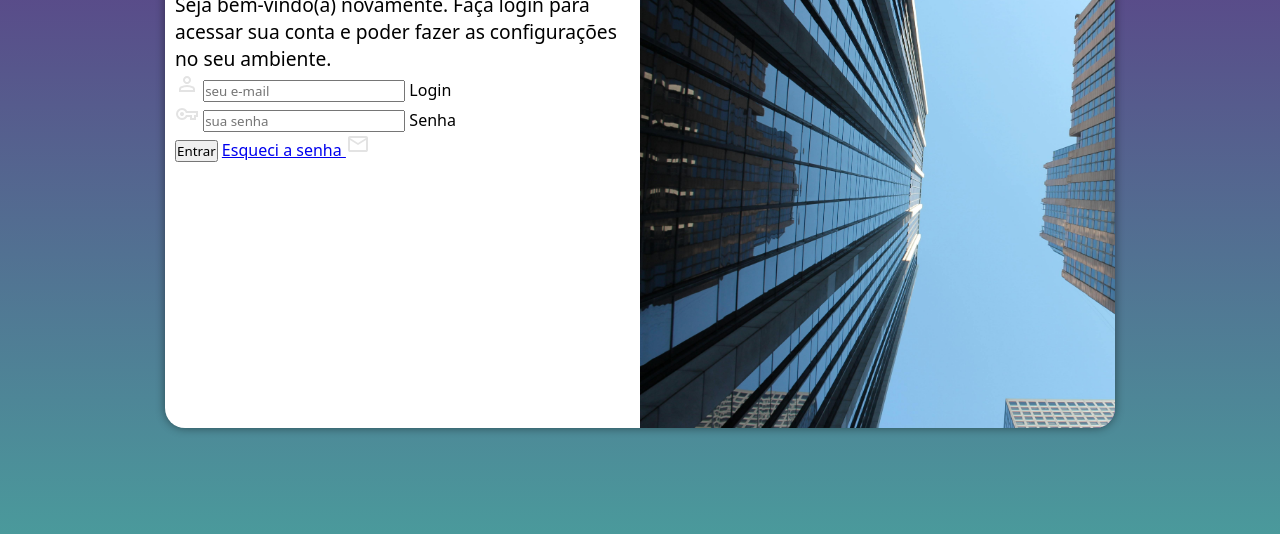
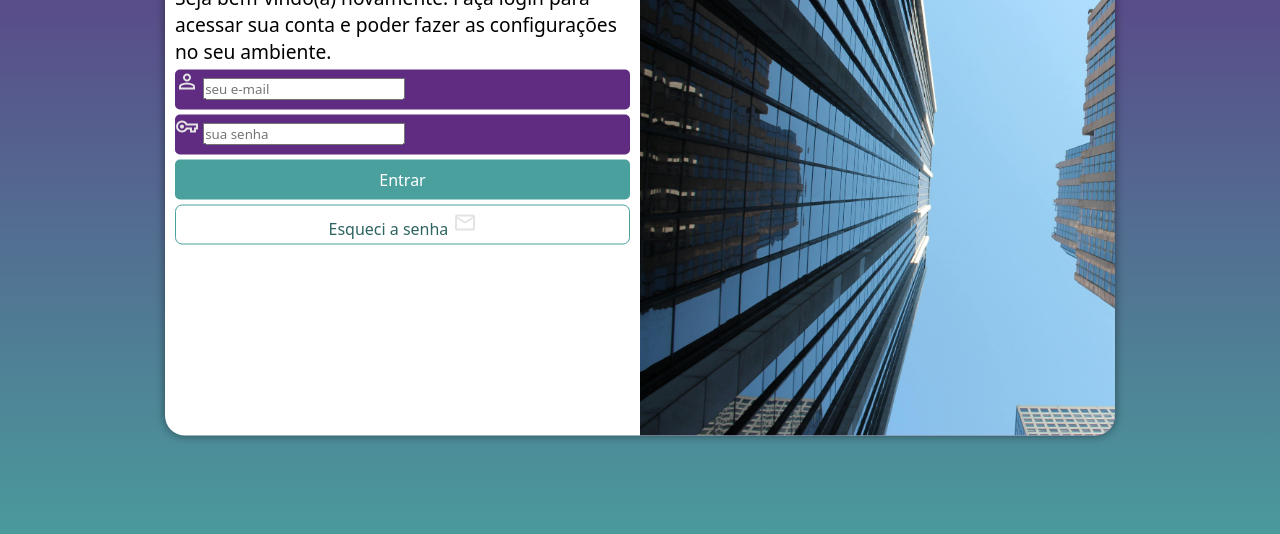
Before and after one commit to ElissonSantos007/projeto-login, a plain HTML site: page index.html in a window 1280 px wide. Shown: the part 222-756 px from the top of the page. Drawn offline with nearby package versions, Linux system fonts and the light colour scheme.

Commit message:
configuração formulário login

```diff
--- a/estilos/style.css
+++ b/estilos/style.css
@@ -34,7 +34,7 @@ section#login {
     overflow: hidden;
     background-color: white;
     width: 250px;
-    height: 500px;
+    height: 515px;
     border-radius: 20px;
     box-shadow: 0px 0px 10px rgba(0, 0, 0, 0.450);
 
@@ -65,6 +65,58 @@ div#formulario > p {
     font-size: 0.8em;
 }
 
+form > div.campo {
+    background-color: #5f2c82;
+    display: block;
+    width: 100%;
+    height: 40px;
+    border-radius: 5px;
+    margin: 5px 0px;
+}
+
+div.campo label {
+    display: none;
+}
+
 svg {
     color: black;
 }
+
+form > input[type=submit] {
+    display: block;
+    font-size: 1em;
+    width: 100%;
+    height: 40px;
+    background-color: #49a09d;
+    color: white;
+    border: none;
+    border-radius: 5px;
+    cursor: pointer;
+}
+
+form > input[type=submit]:hover {
+    background-color: #2d6462;
+}
+
+form > a.botao {
+    display: block;
+    text-align: center;
+    font-size: 1em;
+    width: 100%;
+    height: 40px;
+    padding-top: 5px;
+    margin-top: 5px;
+    background-color: white;
+    color: #2d6462;
+    border: 1px solid #49a09d;
+    border-radius: 7px;
+    text-decoration: none;
+}
+
+form > a.botao:hover {
+    background-color: #6cd3cf;
+}
+
+form > a.botao > i {
+    font-size: 0.8em;
+}
--- a/index.html
+++ b/index.html
@@ -48,7 +48,7 @@
                     </div>
 
                     <input type="submit" value="Entrar">
-                    <a href="esqueci.html">Esqueci a senha <i class="material-icons">
+                    <a href="esqueci.html" class="botao">Esqueci a senha <i class="material-icons">
 
                         <svg xmlns="http://www.w3.org/2000/svg" height="24px" viewBox="0 -960 960 960" width="24px" fill="#e3e3e3"><path d="M160-160q-33 0-56.5-23.5T80-240v-480q0-33 23.5-56.5T160-800h640q33 0 56.5 23.5T880-720v480q0 33-23.5 56.5T800-160H160Zm320-280L160-640v400h640v-400L480-440Zm0-80 320-200H160l320 200ZM160-640v-80 480-400Z"/></svg>
 
```
